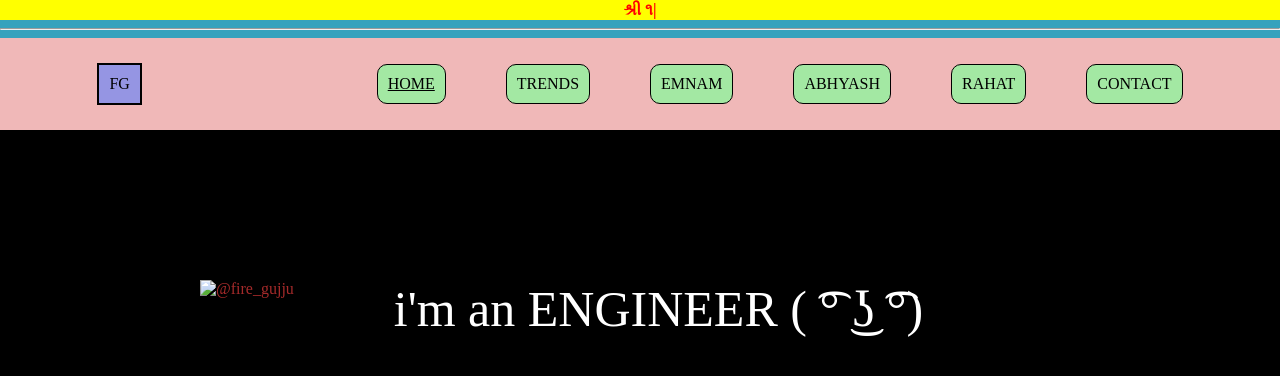
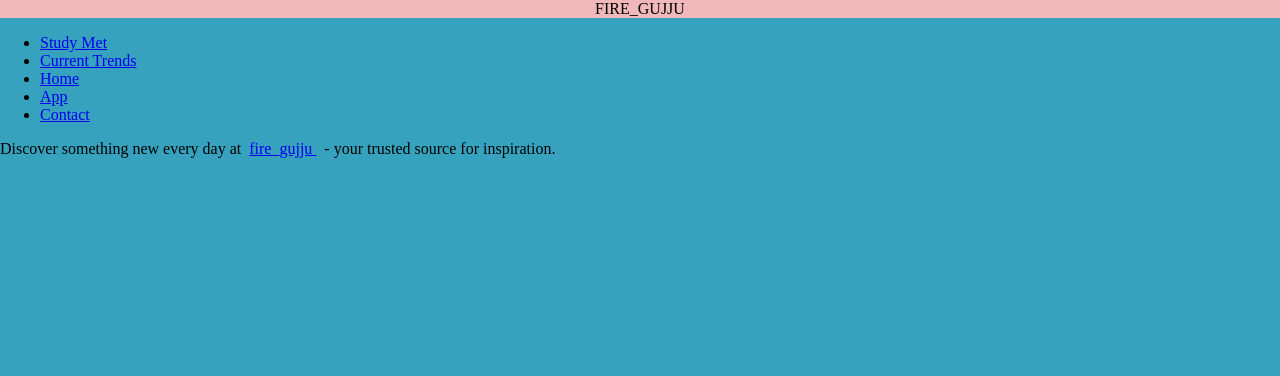
Before and after one commit to fire-gujju/FG, a plain HTML site: page index.html in a window 1280 px wide. Shown: the top 376 px of the page. Drawn offline with Linux system fonts and the light colour scheme.

Commit message:
Update index.html
updated final website first time

```diff
--- a/index.html
+++ b/index.html
@@ -1,43 +1,28 @@
-<!--
-  css ->style.css
-  script -> runs.js
- -->
 <!DOCTYPE html>
 <html lang="en">
 <head>
-     <meta charset="UTF-8" />
-     <meta name="viewport" content="width=device-width, initial-scale=1.0" />
-     <title>doc</title>
-     <link rel="icon" href="images/icon.jpg" type="image/jpg"/>
-     <link rel="stylesheet" href="css/style.css" type="text/css" />
-     <script src="script/runs.js"></script>
+    <meta charset="UTF-8">
+    <meta name="viewport" content="width=device-width, initial-scale=1.0">
+    <link rel="stylesheet" href="css/style.css" type="text/css">
+    <script src="scripts/main.js"></script>
+    <title>@FIRE_GUJJU</title>
 </head>
 <body>
-     <mathalu class="mathalu">
-       <a href="https://gujjucafe.com/shree-sava-nu-mahtva-in-gujarati/" target="_blank">શ્રી ૧|</a>
-     </mathalu>
-     <hr/>
     <header>
-       <sectoin class="name" onclick="apply()">FG</sectoin>
-       <ul class="navbar">
-         <li class="active-button"><a href="/main.html">Home</a></li>
-         <li><a href="/html/trends.html">trends</a></li>
-         <li><a href="/html/emnam.html">emnam</a></li>
-         <li><a href="/html/abhyash.html">abhyash</a></li>
-         <li><a href="/html/rahat.html">rahat</a></li>
-         <li><a href="/html/contact.html">contact</a></li>
+        FIRE_GUJJU
+    </header>
+    <nav>
+        <ul>
+            <li><a href="html/study.htm">Study Met</a></li>
+            <li><a href="html/trends.htm">Current Trends</a></li>
+            <li class="active-nav"><a href="#">Home</a></li>
+            <li><a href="html/app.htm">App</a></li>
+            <li><a href="html/contact.htm">Contact</a></li>
+        </ul>
+    </nav>
 
-       </ul>
-     </header>
-     <main>
-         <div class="main-image">
-           <img src="/images/icon.jpg" alt="@fire_gujju">
-         </div>
-         <div class="main-content">
-           i'm an ENGINEER ( ͡° ͜ʖ ͡°)
-         </div>
-
-     </main>
-     <!-- for experiments -->
+    <footer>
+        Discover something new every day at&nbsp; <a href="https://www.instagram.com/fire_gujju/" target="_blank"> fire_gujju </a>&nbsp; - your trusted source for inspiration.
+    </footer>
 </body>
 </html>
```
Lines whose indentation alone changed are shown as unchanged.
